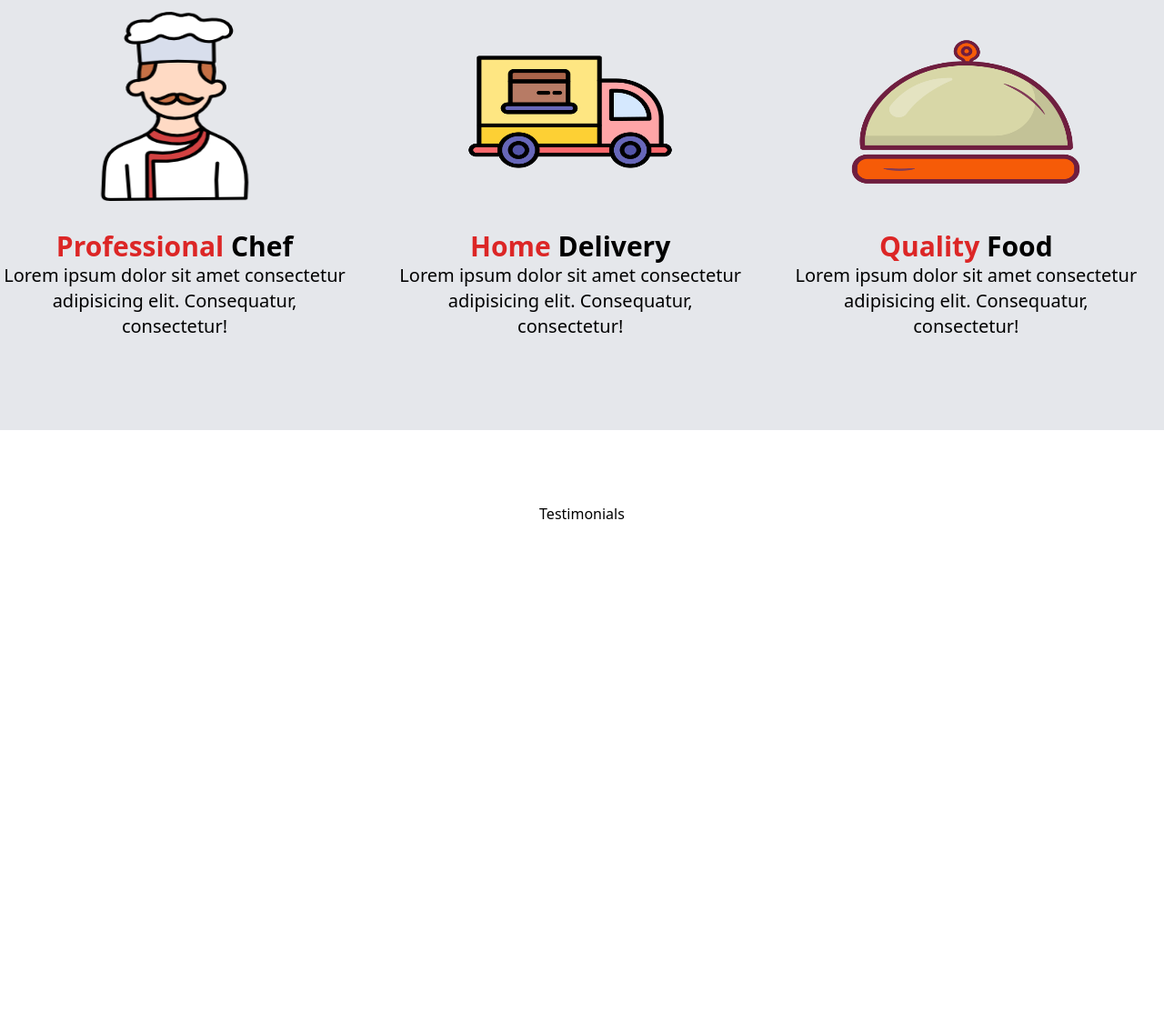
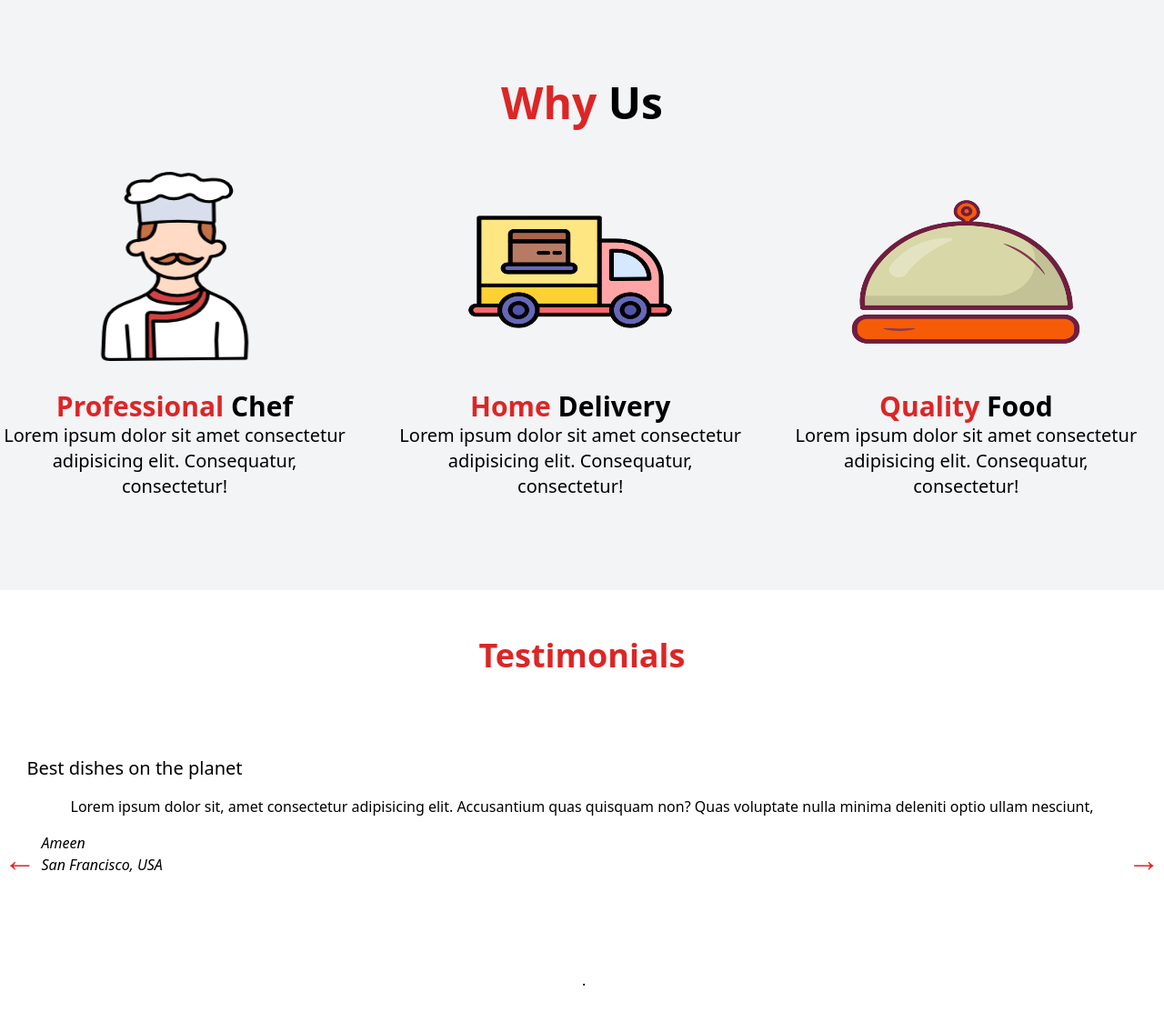
Before and after one commit to Habeeb-bee/Rex-kitchen, a website: page index.html in a window 1280 px wide. Shown: the part 1083-2196 px from the top of the page at 91% size. Before the commit the page ends 1740 px from the top, so only its background shows below. Drawn offline with nearby package versions, Linux system fonts and the light colour scheme.

Commit message:
Add files via upload

```diff
--- a/index.html
+++ b/index.html
@@ -33,7 +33,7 @@
             lg:bg-transparent lg:opacity-100 lg:static lg:pt-0 lg:min-h-fit lg:mx-auto">
 
 
-            <ul class="nav-nav text-xl  gap-6 text-center flex-col flex lg:flex-row  lg:item-center lg:gap-[4vw] ">
+            <ul class="nav-nav text-xl  gap-6 text-center flex flex-col  lg:flex-row  lg:item-center lg:gap-[4vw] ">
                 <li>
                     <a class="hover:text-red-600" href=""><span>Home</span></a>
                 </li>
@@ -103,10 +103,23 @@
          <h2 class="text-3xl font-bold">-<span class="about-span  text-red-600  ">Rex</span> kitchen </h2>
       </div>
 
+       <!--sponsors-->
+
+<div class="sponsors py-[3em] bg-gray-200 px-4 flex flex-row justify-between gap-[4vw]">
+    <img class="size-20  px-2 bg-black" src="./public/img/diamond.png" alt="">
+    <img  class="size-20 px-2 "src="./public/img/bizinsider.png" alt="">
+    <img  class="size-20  px-2 "src="./public/img/logo.png" alt="">
+    <img class="size-20 px-2 " src="./public/img/mean.jpg" alt="">
+
+</div>
+
+
+
+
 
       <!--whyUs-->
 
-      <div class="why py-8 bg-gray-200 text-center lg:py-[5em] ">
+      <div class="why py-8 bg-gray-100 text-center lg:py-[5em] ">
         <h1 class="text-4xl py-3 block font-bold lg:text-5xl"> <span class="text-red-600"> Why</span> Us</h1>
         <div class="reason lg:flex lg:flex-row lg:gap-[4vw] ">
 
@@ -137,9 +150,34 @@
 
       <!--testimony-->
 
-      <div class="testimonials py-[5em] text-center">
-        <h1>Testimonials</h1>
-      </div>
+      <section class="testimonials py-[2em] px-1" id="section--3">
+
+          <h1 class="testimonial-title text-center text-4xl font-bold text-red-600 py-5">Testimonials</h1>
+
+        <div class="slider h-[40vh] my-0 mx-auto relative">
+          <div class="slide absolute top-0 w-[100%] h-[20rem] flex items-center	justify-center duration-100">
+            <div class="testimonial-slider">
+              <h2 class="testimonial-disc text-xl py-4">Best dishes on the planet</h2>
+              <blockquote class="testimonial__text px-[3em]">
+                Lorem ipsum dolor sit, amet consectetur adipisicing elit.
+                Accusantium quas quisquam non? Quas voluptate nulla minima
+                deleniti optio ullam nesciunt,
+              </blockquote>
+
+              <address class="testimonial-author px-[1em] pt-[1em] pb-[4em]">
+                <h6 class="testimonial-name ">Ameen</h6>
+                <p class="testimonial-location ">San Francisco, USA</p>
+              </address>
+            </div>
+          </div>
+
+          <button class="slider-btn btn-left absolute top-[45%] z-10 text-red-600 text-4xl cursor-pointer left-0 translate-y-1/2 	 ">&larr;</button>
+          <button class="slider-btn btn-right absolute top-[45%] z-10 text-red-600 text-4xl cursor-pointer right-0  translate-y-1/2 ">&rarr;</button>
+          <div class="dots flex absolute left-[50%] bottom-[1%] translate-y-1/2 ">.</div>
+
+        </div>
+      </section>
+
 
 
 
```
Also changed, not shown: public/style.css.
